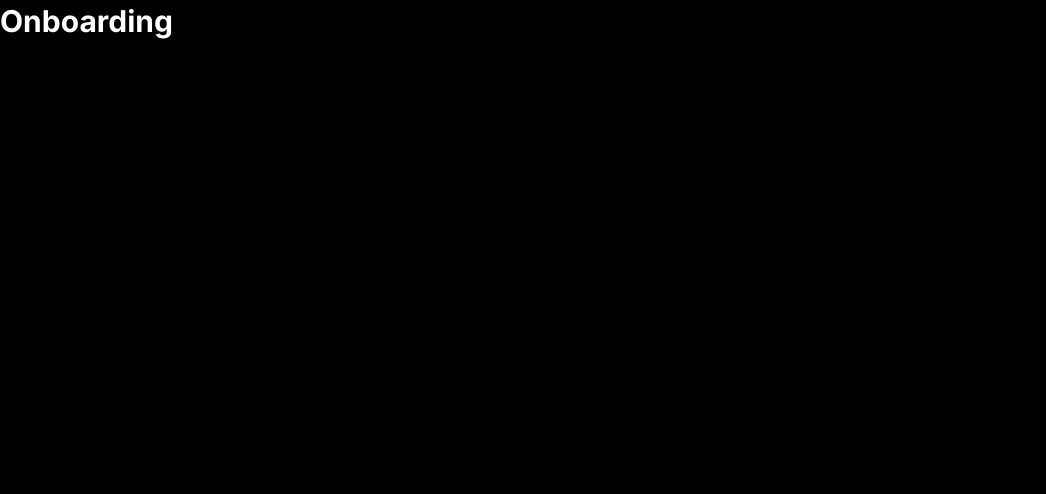
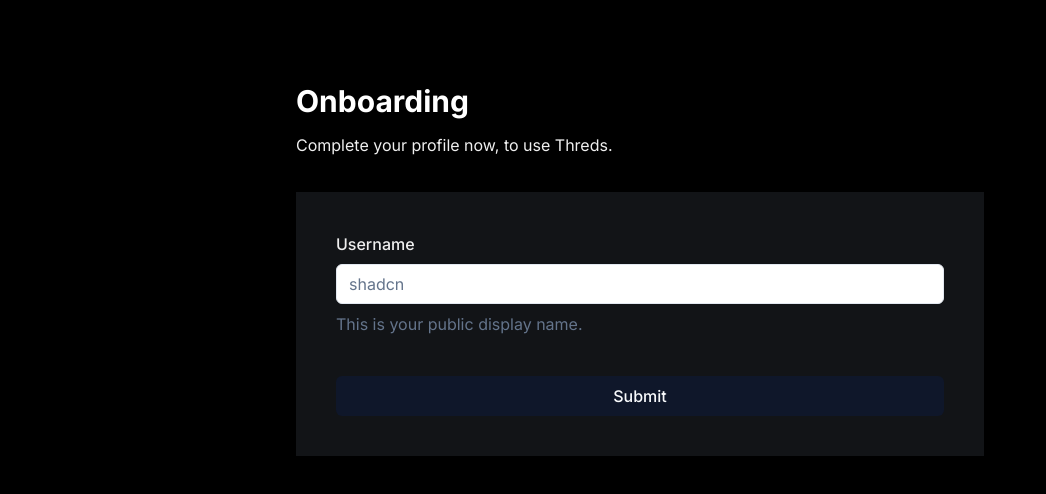
Before and after one commit to Tally2014/threads, a Next.js app: page /onboarding in a window 1280 px wide. Shown: the top 494 px of the page, without its empty margins (0-1046 px from the left). Built offline with nearby package versions, Linux system fonts and the light colour scheme.

Commit message:
style - Add Shadcn Form in AccountProfile.tsx

```diff
--- a/app/(auth)/onboarding/page.tsx
+++ b/app/(auth)/onboarding/page.tsx
@@ -1,10 +1,25 @@
-import AccoutProfile from "@/components/forms/AccoutProfile";
+import AccountProfile from "@/components/forms/AccoutProfile";
 
 export default async function page() {
+
+
+  const userData = {
+    id: "stysvdsbd2233",
+    objectId: "usdnwusdfdfds",
+    username: "Tally",
+    name: "Montso",
+    bio: "Developer",
+    image: "https://i.pinimg.com/236x/db/1f/9a/db1f9a3eaca4758faae5f83947fa807c.jpg",
+  }
   return (
-    <main>
+    <main className="mx-auto flex max-w-3xl flex-col justify-start px-10 py-20">
         <h1 className='head-text'>Onboarding</h1>
-        <AccoutProfile/>
+        <p className='mt-3 text-base-regular text-light-2'>
+        Complete your profile now, to use Threds.
+      </p>
+      <section className='mt-9 bg-dark-2 p-10'>
+        <AccountProfile user={userData} btnTitle='Continue' />
+      </section>
     </main>
   )
 }
--- a/components/forms/AccoutProfile.tsx
+++ b/components/forms/AccoutProfile.tsx
@@ -1,7 +1,61 @@
+"use client"
+
 import React from 'react'
+import {Form,FormControl,FormDescription,FormField,FormItem,FormLabel,FormMessage,} from '@/components/ui/form';
+import { Input } from "@/components/ui/input";
+import { Button } from "@/components/ui/button";
+import { Textarea } from "@/components/ui/textarea";
+import { useForm } from 'react-hook-form';
+import {zodResolver} from '@hookform/resolvers/zod';
+import { UserValidation } from '@/lib/validations/user';
+import * as z from "zod";
 
-export default function AccoutProfile() {
+interface Props {
+  user:{
+    id:string;
+    objectId: string;
+    username: string;
+    name: string;
+    bio: string;
+    image: string;
+  };
+  btnTitle: string;
+}
+
+export default function AccoutProfile({user, btnTitle}: Props) {
+
+  const form = useForm({
+    resolver: zodResolver(UserValidation),
+    defaultValues:{
+      profile_photo:"",
+      name:"",
+      username:"",
+      bio:"",
+    }
+  });
+
+  const onSubmit = async (values: z.infer<typeof UserValidation>) =>{
+    console.log(values);
+  }
+
   return (
-    <div>AccoutProfile</div>
+    <Form {...form}>
+      <form onSubmit={form.handleSubmit(onSubmit)} className='flex flex-col justify-start gap-10'>
+        <FormField control={form.control} name="username" render={({field}) => (
+          <FormItem>
+            <FormLabel className='text-base-semibold text-light-2'>Username</FormLabel>
+            <FormControl className='flex-1 text-base-semibold text-gray-200'>
+              <Input placeholder='shadcn' {...field}/>
+            </FormControl>
+            <FormDescription>
+              This is your public display name.
+            </FormDescription>
+          </FormItem>
+        )}>
+
+        </FormField>
+        <Button type='submit'>Submit</Button>
+      </form>
+    </Form>
   )
 }
```
